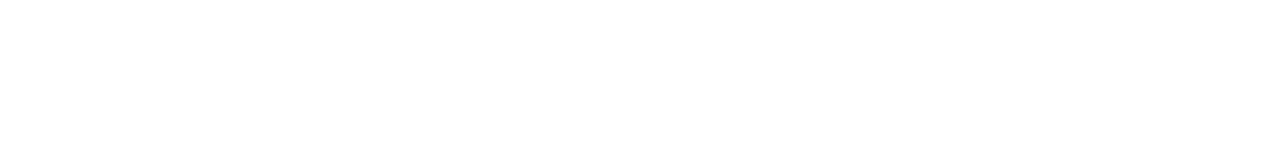
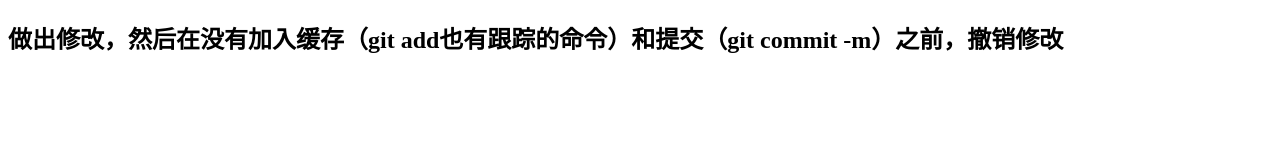
Before and after one commit to shangsihuanxiayuan/from-now-on-practice, a plain HTML site: page index.html in a window 1280 px wide. Drawn offline with Linux system fonts and the light colour scheme.

Commit message:
再次修改index.html

```diff
--- a/index.html
+++ b/index.html
@@ -7,6 +7,6 @@
     <title>Document</title>
 </head>
 <body>
-
+    <h2>做出修改，然后在没有加入缓存（git add也有跟踪的命令）和提交（git commit -m）之前，撤销修改</h2>
 </body>
 </html>
```
